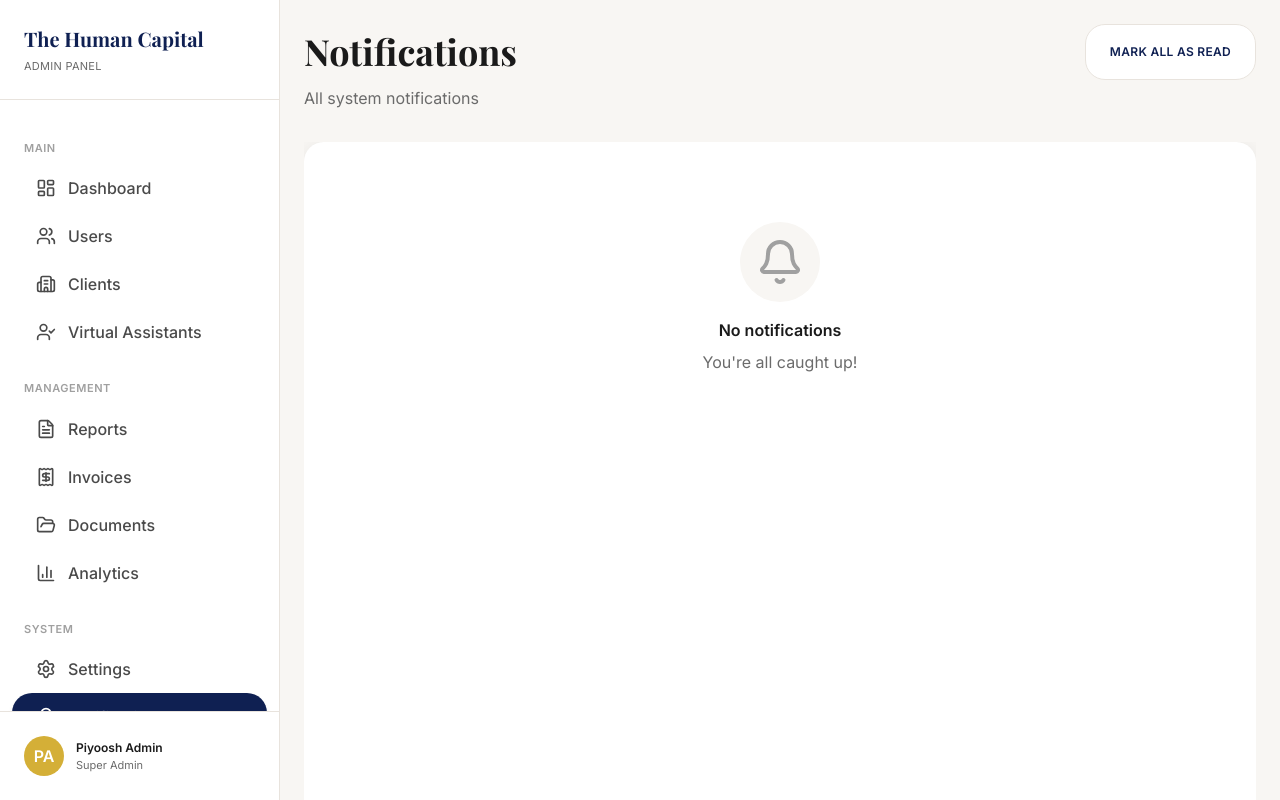
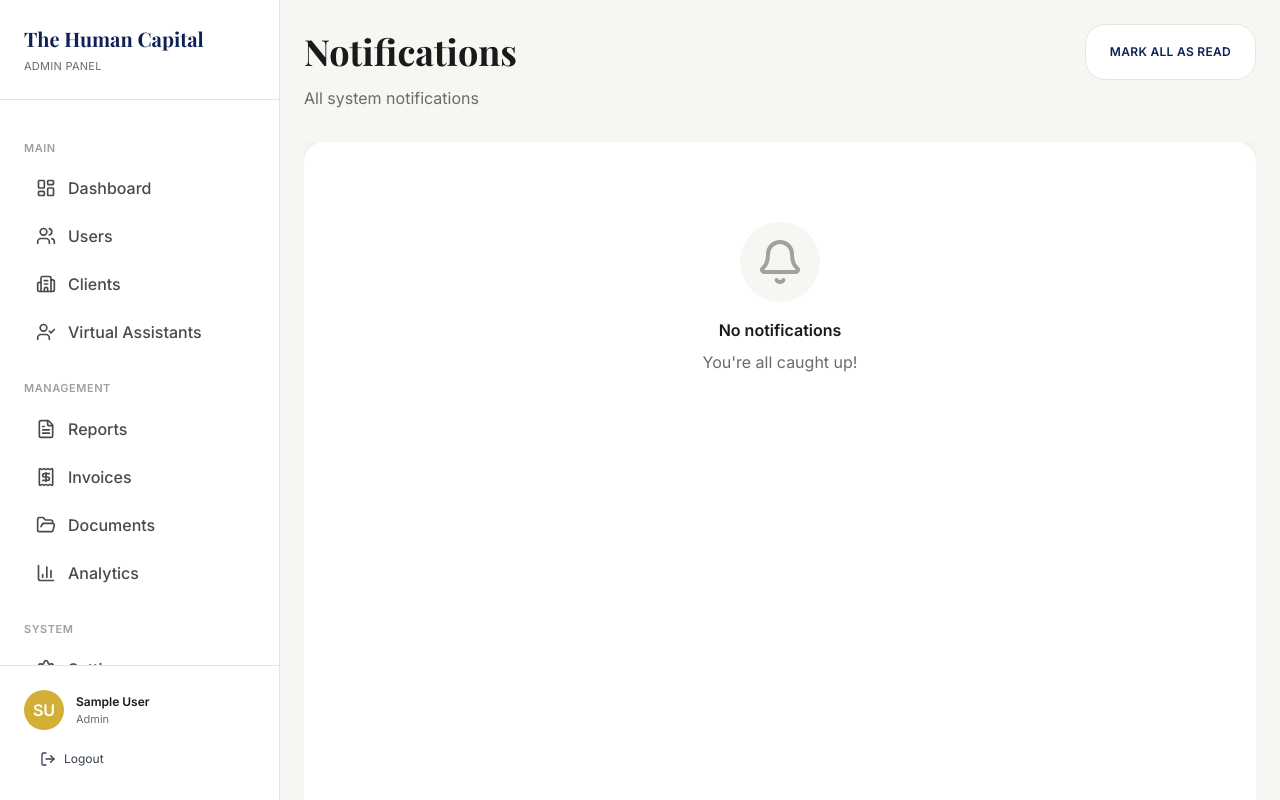
Before and after one commit to piyooshrai/THCDashboard, a React (Vite) app: page /notifications in a window 1280 px wide. Built offline with nearby package versions, Linux system fonts and the light colour scheme; sample sign-in values are in the browser's storage.

Commit message:
Add logout button to sidebar with user info

```diff
--- a/src/components/layout/Sidebar.tsx
+++ b/src/components/layout/Sidebar.tsx
@@ -1,5 +1,5 @@
 import React from 'react'
-import { Link, useLocation } from 'react-router-dom'
+import { Link, useLocation, useNavigate } from 'react-router-dom'
 import {
   LayoutDashboard,
   Users,
@@ -10,8 +10,10 @@ import {
   FolderOpen,
   BarChart3,
   Settings,
-  Bell
+  Bell,
+  LogOut
 } from 'lucide-react'
+import { useAuth } from '../../contexts/AuthContext'
 
 interface NavItem {
   label: string
@@ -35,6 +37,13 @@ const navItems: NavItem[] = [
 
 export const Sidebar: React.FC = () => {
   const location = useLocation()
+  const navigate = useNavigate()
+  const { logout, user } = useAuth()
+
+  const handleLogout = async () => {
+    await logout()
+    navigate('/login')
+  }
 
   const renderNavItems = () => {
     let currentSection = ''
@@ -88,16 +97,23 @@ export const Sidebar: React.FC = () => {
         {renderNavItems()}
       </nav>
 
-      <div className="p-6 border-t border-gray-200">
+      <div className="p-6 border-t border-gray-200 space-y-3">
         <div className="flex items-center gap-3">
           <div className="w-10 h-10 rounded-full bg-accent flex items-center justify-center text-white font-semibold">
-            PA
+            {user?.firstName?.[0]}{user?.lastName?.[0]}
           </div>
           <div className="flex-1">
-            <p className="font-semibold text-black text-sm">Piyoosh Admin</p>
-            <p className="text-xs text-gray-500">Super Admin</p>
+            <p className="font-semibold text-black text-sm">{user?.firstName} {user?.lastName}</p>
+            <p className="text-xs text-gray-500 capitalize">{user?.role}</p>
           </div>
         </div>
+        <button
+          onClick={handleLogout}
+          className="w-full flex items-center gap-2 px-4 py-2 text-sm text-gray-700 hover:bg-gray-100 rounded-lg transition-colors"
+        >
+          <LogOut className="w-4 h-4" />
+          <span>Logout</span>
+        </button>
       </div>
     </div>
   )
```
